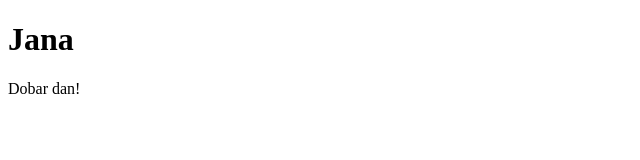
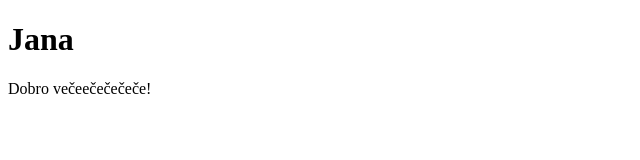
Before and after one commit to janaradojevic/test_coursera, a plain HTML site: page index.html in a window 1280 px wide. Shown: the whole page, without its empty margins (0-640 px from the left). Drawn offline with Linux system fonts and the light colour scheme.

Commit message:
Dobro vece

```diff
--- a/index.html
+++ b/index.html
@@ -9,7 +9,7 @@
 
 <body>
     <h1>Jana</h1>
-    <p>Dobar dan!</p>
+    <p>Dobro večeečečečeče!</p>
 </body>
 
 </html>
```
